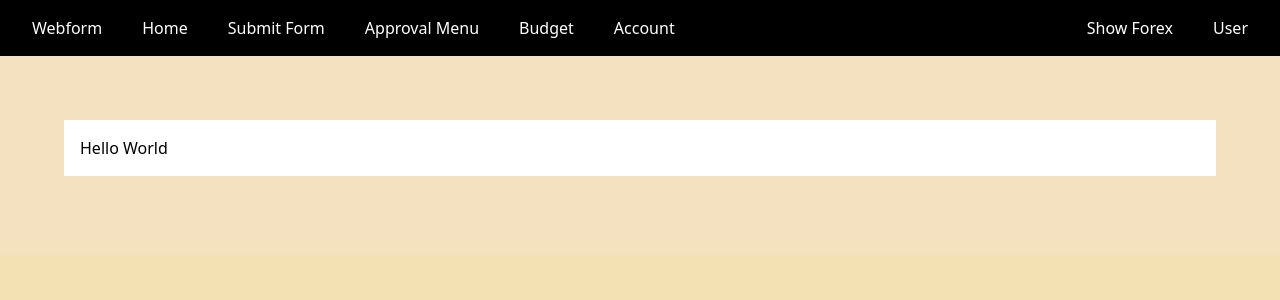
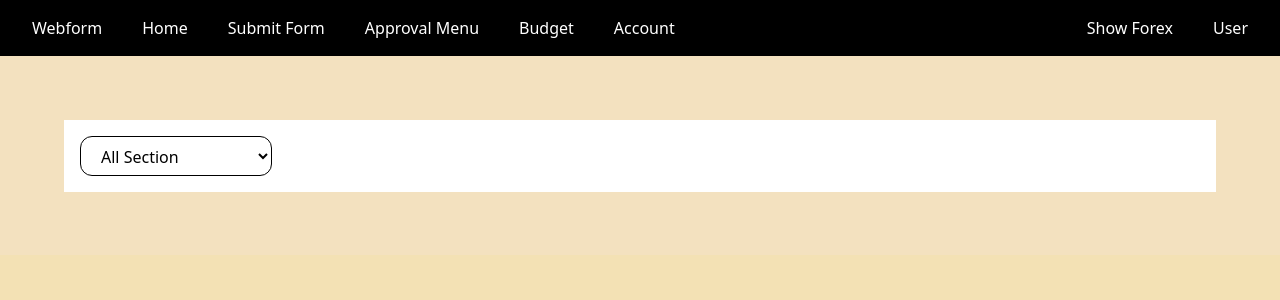
Before and after one commit to agw2005/ssi-webform, a React (Vite) app: page / in a window 1280 px wide. Shown: the top 300 px of the page. Built offline with nearby package versions, Linux system fonts and the light colour scheme.

Commit message:
feat(Home.tsx): added section filter element

```diff
--- a/src/pages/Home.tsx
+++ b/src/pages/Home.tsx
@@ -1,9 +1,49 @@
 import Primitive from "../components/primitive";
+
+const SECTIONS = [
+  "MIS",
+  "GA & Personnel",
+  "Accounting",
+  "Purchasing",
+  "PSC",
+  "BM (HRDC)",
+  "RnD",
+  "EC QA-QC",
+  "EXIM",
+  "Material-Control",
+  "FG WHSE",
+  "EC Equipment Engineering OPTO",
+  "EC Production OPTO",
+  "EC Process Engineering OPTO",
+  "FCS",
+  "Process Control",
+  "Job Innovation",
+  "Product Innovation",
+  "Management",
+  "EC Equipment Engineering Compound",
+  "EC Process Engineering Compound",
+  "EC Production Compound",
+];
 
 const Home = () => {
   return (
     <Primitive>
-      <div>Hello World</div>
+      <div className="flex gap-5">
+        <select
+          name="filter-section"
+          id="filter-section"
+          className="py-2 px-4 h-10 rounded-xl border max-w-48"
+        >
+          <option value="All Section">All Section</option>
+          {SECTIONS.map((section, index) => {
+            return (
+              <option key={index} value={section}>
+                {section}
+              </option>
+            );
+          })}
+        </select>
+      </div>
     </Primitive>
   );
 };
```
